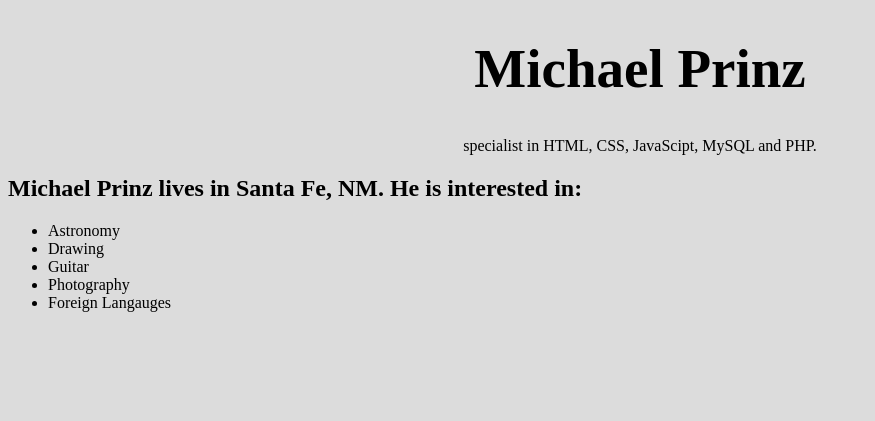
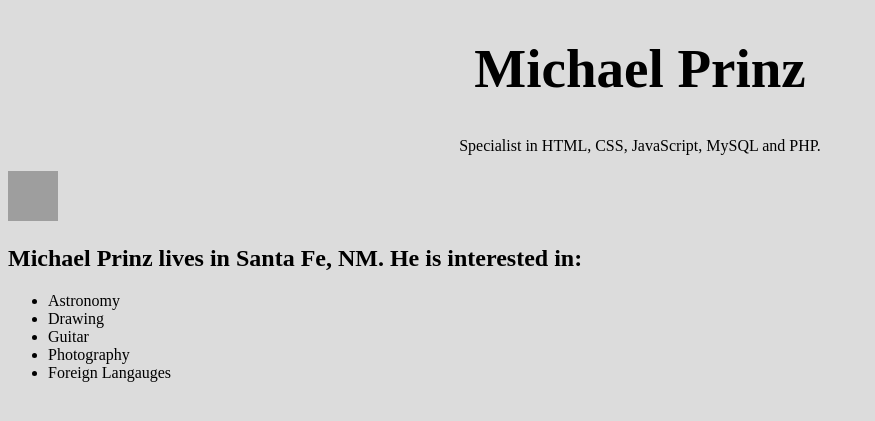
Before and after one commit to mprinz/aboutme, a PHP site: page /aboutme.html in a window 1280 px wide. Shown: the top 421 px of the page, without its empty margins (0-875 px from the left). Run offline with PHP 8.4, Linux system fonts and the light colour scheme; some web fonts are replaced; grey boxes are pictures that could not be loaded.

Commit message:
Made changes

```diff
--- a/aboutme.html
+++ b/aboutme.html
@@ -13,10 +13,11 @@
 	</head>
 	<body>
 
-		<form id="welcome" method="post" action="#">
+		<div id="welcome" method="post" action="#">
 
 			<h1> Michael Prinz</h1>
-				<p>specialist in HTML, CSS, JavaScipt, MySQL and PHP.</p>
+				<p>Specialist in HTML, CSS, JavaScript, MySQL and PHP.</p>
+			<img src="C:\Users\rkite_000\Pictures\M's photos\IMG_2296.JPG"</img>
 			<h2> Michael Prinz lives in Santa Fe, NM. He is interested in: </h2>
 				<ul>
 					<li>Astronomy</li>
@@ -25,6 +26,6 @@
 					<li> Photography </li>
 					<li> Foreign Langauges </li>
 			</ul>
-
+		</div>
 	</body>
 </html>
--- a/css/style.css
+++ b/css/style.css
@@ -1,5 +1,5 @@
 /*
-GLOBAL PAGE STYLES
+CSS STYLES PAGE
 */
 @import url(https://fonts.googleapis.com/css?family=Geo);
 body {
@@ -20,3 +20,7 @@ p {
 h2 {
 	font-family: 'Geo';
 	}
+img {
+	width: 50px;
+	height: 50px;
+}
```
